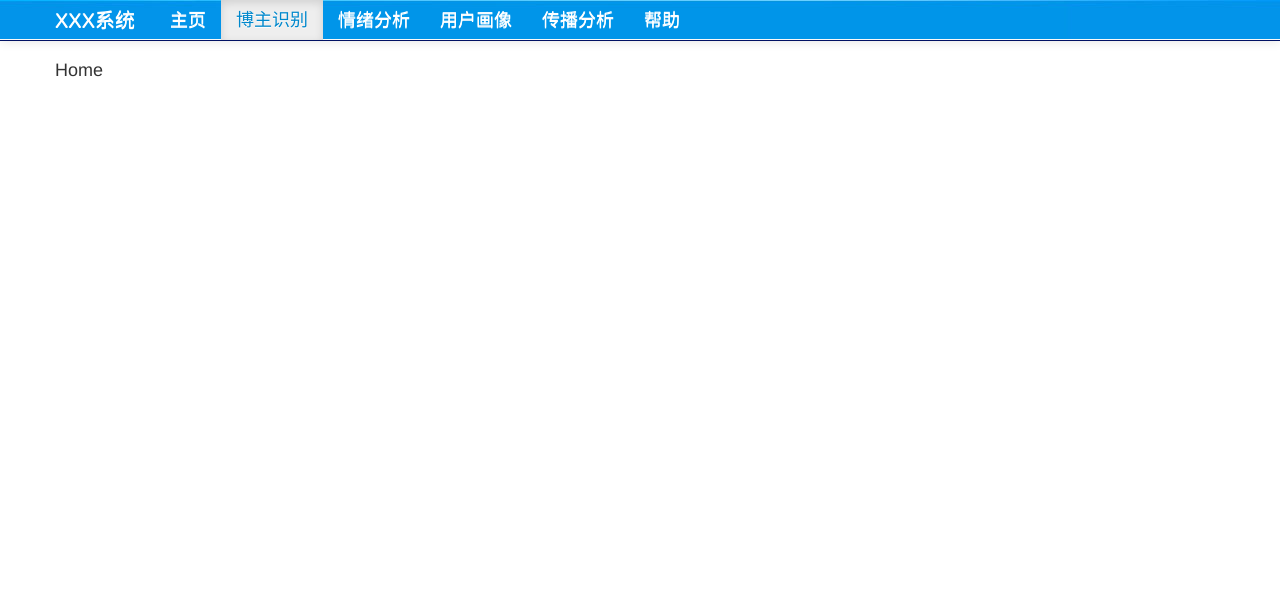
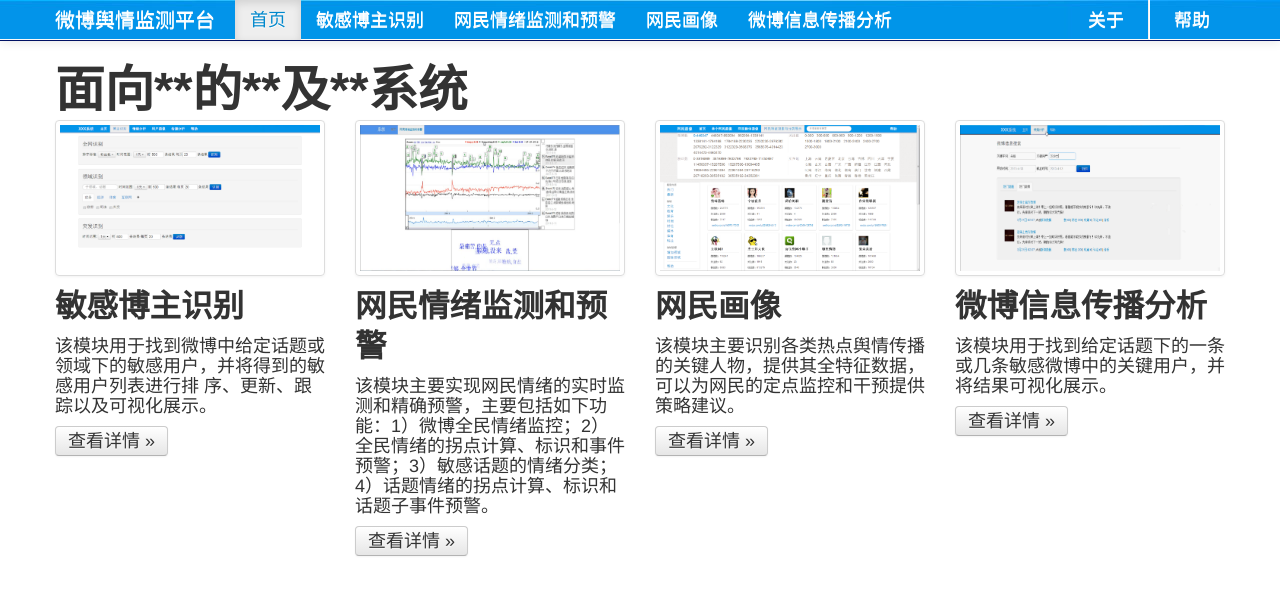
Before and after one commit to huxiaoqian/project, a Flask app: page / in a window 1280 px wide. Shown: the top 595 px of the page. Run offline with Flask 2, Linux system fonts and the light colour scheme; parts of the project's set-up code (start-up, migrations or seed data) failed here and were passed over.

Commit message:
change nav struture and modify home page

```diff
--- a/weibo/index/views.py
+++ b/weibo/index/views.py
@@ -12,6 +12,6 @@ def index():
 def help():
     return render_template('index/help.html')
 
-@mod.route('/contact/')
+@mod.route('/about/')
 def contactxs():
-    return render_template('index/contact.html')
+    return render_template('index/about.html')
--- a/weibo/templates/identify/index.html
+++ b/weibo/templates/identify/index.html
@@ -1,5 +1,5 @@
 {% extends "identify/base.html" %}
-{% block title %}博主识别主页{% endblock %}
+{% block title %}主页{% endblock %}
 {% block content %}
 <div class="container">
   <div class="well">
--- a/weibo/templates/index/contact.html
+++ b/weibo/templates/index/about.html
@@ -1,7 +1,7 @@
 {% extends "index/base.html" %}
-{% block title %}联系{% endblock %}
+{% block title %}关于{% endblock %}
 {% block content %}
 <div class="container">
-  Contact
+  关于系统
 </div>
 {% endblock %}
--- a/weibo/templates/index/base.html
+++ b/weibo/templates/index/base.html
@@ -3,7 +3,7 @@
   <head>
     {% block head %}
     <meta charset="utf-8">
-    <title>{% block title %}{% endblock %} - XXX系统</title>
+    <title>{% block title %}{% endblock %} - 微博舆情监测平台</title>
     <meta name="viewport" content="width=device-width, initial-scale=1.0">
     <meta name="description" content="">
     <meta name="author" content="">
@@ -39,22 +39,27 @@
       <div class="navbar navbar-fixed-top">
 	<div class="navbar-inner">
           <div class="container">
-            <button type="button" class="btn btn-navbar" data-toggle="collapse" data-target=".nav-collapse">
+            <a class="btn btn-navbar" data-toggle="collapse" data-target=".nav-collapse">
               <span class="icon-bar"></span>
               <span class="icon-bar"></span>
               <span class="icon-bar"></span>
-            </button>
-            <a class="brand" href="#">XXX系统</a>
-            <div class="nav-collapse collapse">
+            </a>
+            <a class="brand" href="/">微博舆情监测平台</a>
+            <div class="nav-collapse">
               <ul class="nav">
-		<li><a href="/">主页</a></li>
-		<li class="active"><a href="/identify/">博主识别</a></li>
-		<li><a href="/">情绪分析</a></li>
-		<li><a href="/">用户画像</a></li>
-		<li><a href="/">传播分析</a></li>
-		<li><a href="/contact/">帮助</a></li>
+		<li class="active"><a href="/">首页</a></li>
+		<li><a href="/identify/">敏感博主识别</a></li>
+		<li><a href="#">网民情绪监测和预警</a></li>
+		<li><a href="/profile/search/">网民画像</a></li>
+		<li><a href="#">微博信息传播分析</a></li>
               </ul>
-            </div>
+              <ul class="nav pull-right">
+		<li><a href="/about/">关于</a></li>
+		<li class="divider-vertical"></li>
+		<li><a href="/help/">帮助</a></li>
+              </ul>
+
+            </div><!--/.nav-collapse -->
           </div>
 	</div>
       </div>
--- a/weibo/templates/index/help.html
+++ b/weibo/templates/index/help.html
@@ -2,6 +2,6 @@
 {% block title %}帮助{% endblock %}
 {% block content %}
 <div class="container">
-  Help
+  使用帮助
 </div>
 {% endblock %}
--- a/weibo/templates/index/index.html
+++ b/weibo/templates/index/index.html
@@ -1,7 +1,44 @@
 {% extends "index/base.html" %}
 {% block title %}主页{% endblock %}
 {% block content %}
-<div class="container">
-  Home
-</div>
+    <div class="container">
+      <header class="jumbotron subhead" id="overview">
+        <h1>面向**的**及**系统</h1>
+      </header>
+
+      <ul class="thumbnails child-sites">
+        <li class="span3">
+          <a class="thumbnail" href="#" target="_blank">
+            <img src="/static/img/home_thumbnail/1.png" alt="敏感博主识别" width="260" height="200">
+          </a>
+          <h3>敏感博主识别</h3>
+          <p>该模块用于找到微博中给定话题或领域下的敏感用户，并将得到的敏感用户列表进行排 序、更新、跟踪以及可视化展示。</p>
+          <p><a class="btn" href="#">查看详情 »</a></p>
+        </li>
+        <li class="span3">
+          <a class="thumbnail" href="#" target="_blank">
+            <img src="/static/img/home_thumbnail/2.png" alt="情绪" width="260" height="200">
+          </a>
+          <h3>网民情绪监测和预警</h3>
+          <p>该模块主要实现网民情绪的实时监测和精确预警，主要包括如下功能：1）微博全民情绪监控；2）全民情绪的拐点计算、标识和事件预警；3）敏感话题的情绪分类；4）话题情绪的拐点计算、标识和话题子事件预警。</p>
+          <p><a class="btn" href="#">查看详情 »</a></p>
+        </li>
+        <li class="span3">
+          <a class="thumbnail" href="/profile/search.html" target="_blank">
+            <img src="/static/img/home_thumbnail/3.png" alt="画像" width="260" height="200">
+          </a>
+          <h3>网民画像</h3>
+          <p>该模块主要识别各类热点舆情传播的关键人物，提供其全特征数据，可以为网民的定点监控和干预提供策略建议。</p>
+          <p><a class="btn" href="/profile/search.html">查看详情 »</a></p>
+        </li>
+        <li class="span3">
+          <a class="thumbnail" href="#" target="_blank">
+            <img src="/static/img/home_thumbnail/4.png" alt="信息传播" width="260" height="200">
+          </a>
+          <h3>微博信息传播分析</h3>
+          <p>该模块用于找到给定话题下的一条或几条敏感微博中的关键用户，并将结果可视化展示。</p>
+          <p><a class="btn" href="#">查看详情 »</a></p>
+        </li>
+      </ul>
+    </div>
 {% endblock %}
```
Also changed, not shown: weibo/templates/identify/base.html (+17 -12 lines), weibo/static/img/home_thumbnail/1.png (added), weibo/static/img/home_thumbnail/2.png (added), weibo/static/img/home_thumbnail/3.png (added), weibo/static/img/home_thumbnail/4.png (added).
